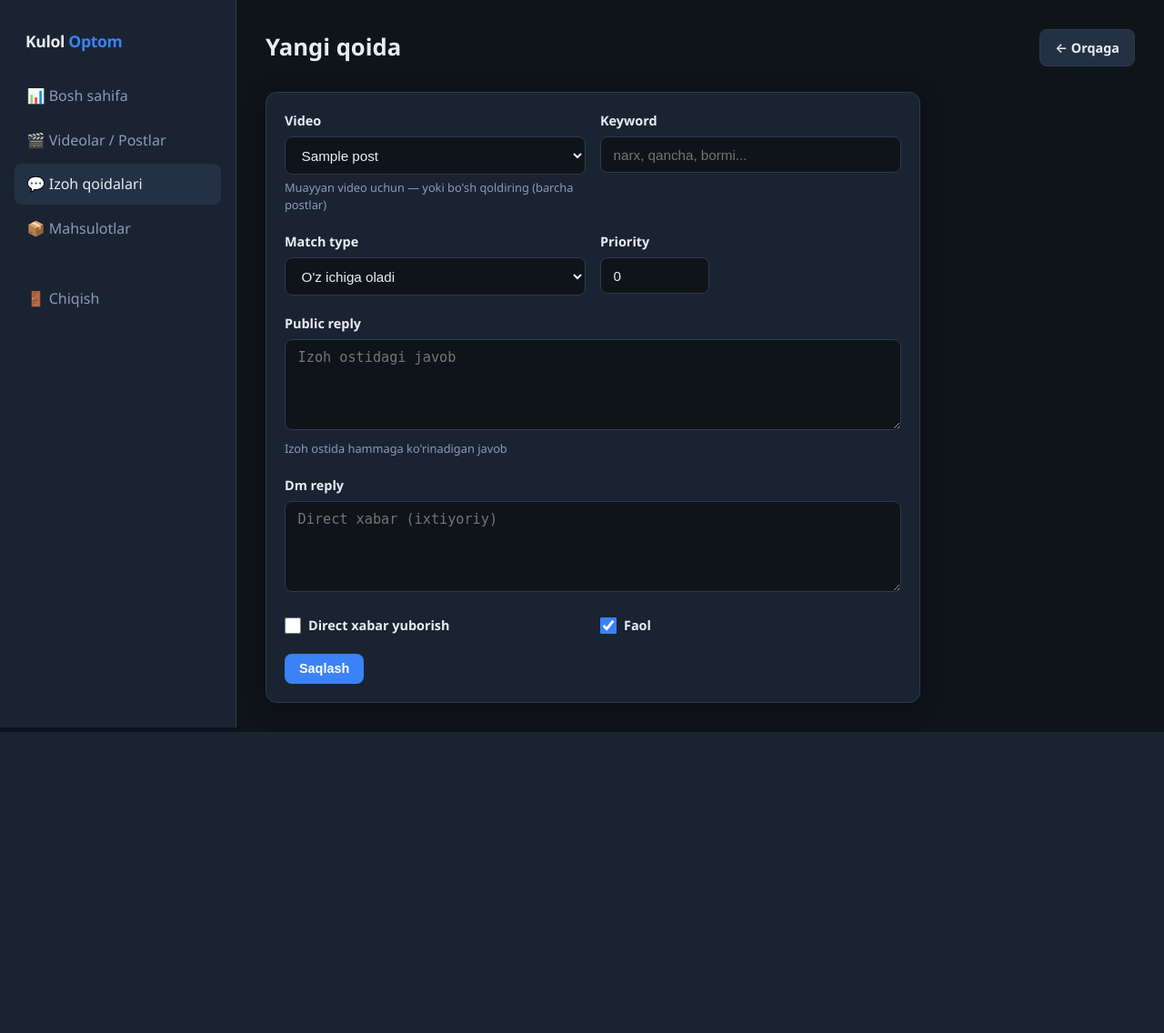
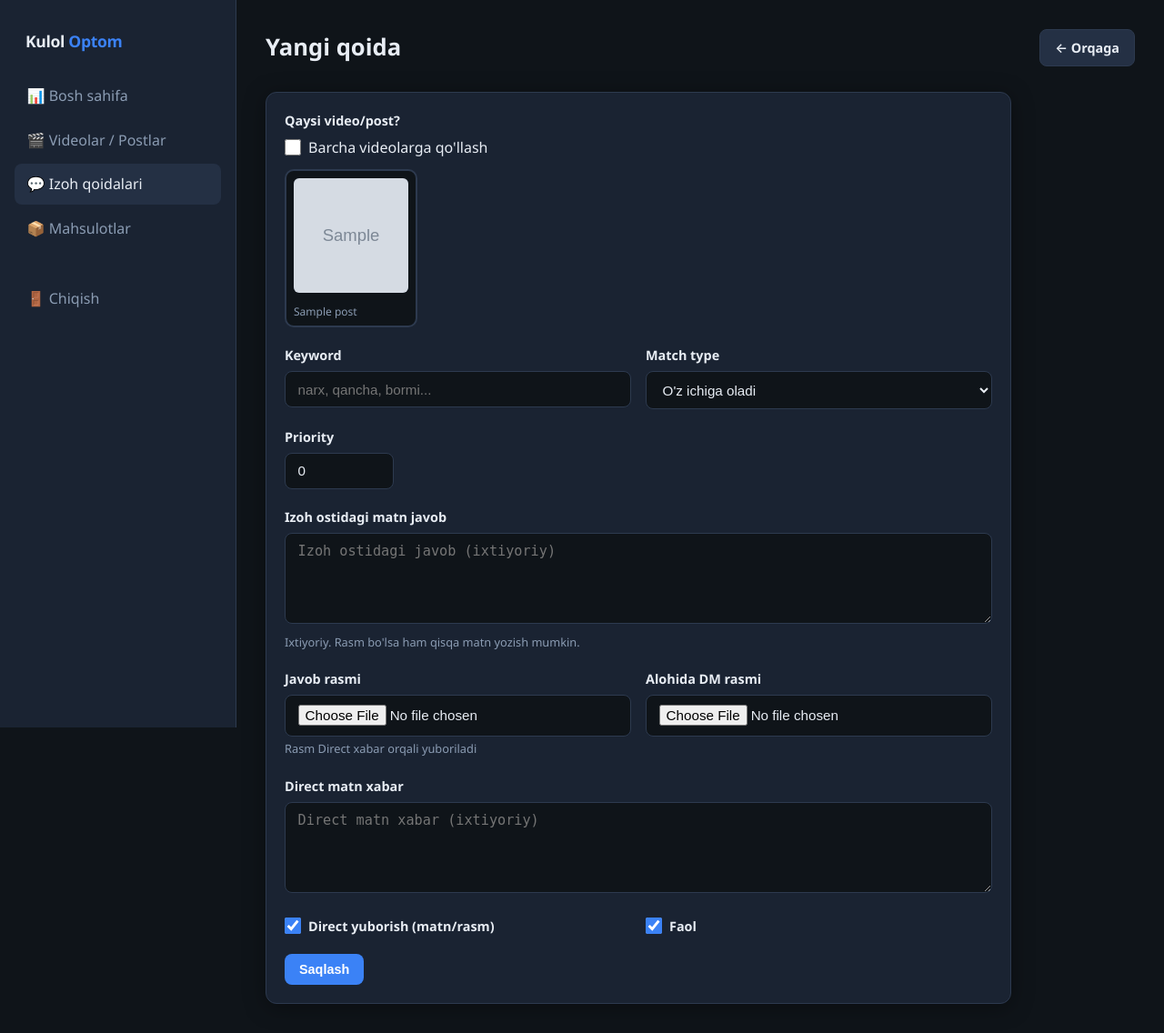
Before and after one commit to fayzullo1231/instagram-operator, a Django app: page /panel/rules/create/?video=1 in a window 1280 px wide. Shown: the whole page at 91% size. Before the commit the page ends 805 px from the top, so only its background shows below. Run offline with Django 5.2, Linux system fonts and the light colour scheme; a user stored in the database is signed in; tables that the repository leaves empty hold one stand-in row (values such as "Sample post"); grey boxes marked "Sample" are stand-in pictures.

Commit message:
Izoh qoidalari: rasm javob, video tanlash, DM rasm yuborish
Co-authored-by: Cursor <cursoragent@cursor.com>

```diff
--- a/config/settings.py
+++ b/config/settings.py
@@ -72,6 +72,9 @@ TIME_ZONE = "Asia/Tashkent"
 USE_I18N = True
 USE_TZ = True
 
+MEDIA_URL = "/media/"
+MEDIA_ROOT = BASE_DIR / "data" / "media"
+PUBLIC_BASE_URL = os.getenv("PUBLIC_BASE_URL", "http://127.0.0.1:8010").rstrip("/")
 STATIC_URL = "static/"
 STATICFILES_DIRS = [BASE_DIR / "shop" / "static"]
 STATIC_ROOT = BASE_DIR / "data" / "static"
--- a/config/urls.py
+++ b/config/urls.py
@@ -1,3 +1,5 @@
+from django.conf import settings
+from django.conf.urls.static import static
 from django.contrib import admin
 from django.urls import include, path
 
@@ -6,3 +8,6 @@ urlpatterns = [
     path("panel/", include("shop.panel_urls")),
     path("", include("shop.urls")),
 ]
+
+if settings.DEBUG or settings.MEDIA_ROOT:
+    urlpatterns += static(settings.MEDIA_URL, document_root=settings.MEDIA_ROOT)
--- a/shop/admin.py
+++ b/shop/admin.py
@@ -12,7 +12,7 @@ class VideoPostAdmin(admin.ModelAdmin):
 
 @admin.register(CommentKeywordRule)
 class CommentKeywordRuleAdmin(admin.ModelAdmin):
-    list_display = ("keyword", "video", "match_type", "is_active", "priority", "send_dm")
+    list_display = ("keyword", "video", "match_type", "is_active", "priority", "send_dm", "has_image_reply")
     list_filter = ("is_active", "match_type", "send_dm")
     search_fields = ("keyword", "public_reply")
 
--- a/shop/forms.py
+++ b/shop/forms.py
@@ -18,6 +18,13 @@ class VideoPostForm(forms.ModelForm):
 
 
 class CommentKeywordRuleForm(forms.ModelForm):
+    apply_to_all_videos = forms.BooleanField(
+        required=False,
+        initial=False,
+        label="Barcha videolarga qo'llash",
+        widget=forms.CheckboxInput(attrs={"class": "form-checkbox", "id": "apply-all-videos"}),
+    )
+
     class Meta:
         model = CommentKeywordRule
         fields = (
@@ -25,21 +32,25 @@ class CommentKeywordRuleForm(forms.ModelForm):
             "keyword",
             "match_type",
             "public_reply",
+            "reply_image",
             "dm_reply",
+            "dm_image",
             "send_dm",
             "is_active",
             "priority",
         )
         widgets = {
-            "video": forms.Select(attrs={"class": "form-select"}),
+            "video": forms.RadioSelect(attrs={"class": "video-radio-list"}),
             "keyword": forms.TextInput(attrs={"class": "form-input", "placeholder": "narx, qancha, bormi..."}),
             "match_type": forms.Select(attrs={"class": "form-select"}),
             "public_reply": forms.Textarea(
-                attrs={"class": "form-textarea", "rows": 4, "placeholder": "Izoh ostidagi javob"}
+                attrs={"class": "form-textarea", "rows": 3, "placeholder": "Izoh ostidagi javob (ixtiyoriy)"}
             ),
+            "reply_image": forms.ClearableFileInput(attrs={"class": "form-input", "accept": "image/*"}),
             "dm_reply": forms.Textarea(
-                attrs={"class": "form-textarea", "rows": 4, "placeholder": "Direct xabar (ixtiyoriy)"}
+                attrs={"class": "form-textarea", "rows": 3, "placeholder": "Direct matn xabar (ixtiyoriy)"}
             ),
+            "dm_image": forms.ClearableFileInput(attrs={"class": "form-input", "accept": "image/*"}),
             "send_dm": forms.CheckboxInput(attrs={"class": "form-checkbox"}),
             "is_active": forms.CheckboxInput(attrs={"class": "form-checkbox"}),
             "priority": forms.NumberInput(attrs={"class": "form-input", "style": "max-width:120px"}),
@@ -49,4 +60,30 @@ class CommentKeywordRuleForm(forms.ModelForm):
         super().__init__(*args, **kwargs)
         self.fields["video"].queryset = VideoPost.objects.filter(is_active=True).order_by("-updated_at")
         self.fields["video"].required = False
-        self.fields["video"].empty_label = "— Barcha postlar —"
+        self.fields["video"].empty_label = None
+        if self.instance and self.instance.pk and not self.instance.video_id:
+            self.fields["apply_to_all_videos"].initial = True
+
+    def clean(self):
+        cleaned = super().clean()
+        apply_all = cleaned.get("apply_to_all_videos")
+        video = cleaned.get("video")
+        public_reply = (cleaned.get("public_reply") or "").strip()
+        reply_image = cleaned.get("reply_image")
+        dm_reply = (cleaned.get("dm_reply") or "").strip()
+        dm_image = cleaned.get("dm_image")
+
+        if apply_all:
+            cleaned["video"] = None
+        elif not video:
+            raise forms.ValidationError("Videoni tanlang yoki 'Barcha videolarga qo'llash' ni belgilang.")
+
+        has_existing_image = self.instance.pk and (
+            self.instance.reply_image or self.instance.dm_image
+        )
+        has_image = bool(reply_image or dm_image or has_existing_image)
+        if not public_reply and not has_image and not dm_reply:
+            raise forms.ValidationError(
+                "Kamida bitta javob kerak: izoh matni, rasm yoki Direct matn."
+            )
+        return cleaned
--- a/shop/models.py
+++ b/shop/models.py
@@ -86,13 +86,32 @@ class CommentKeywordRule(models.Model):
         related_name="keyword_rules",
         null=True,
         blank=True,
-        help_text="Bo'sh qoldirilsa — barcha postlarga qo'llanadi",
+        help_text="Qaysi video/post uchun — tanlanmasa barcha postlarga qo'llanadi",
     )
     keyword = models.CharField(max_length=200, db_index=True)
     match_type = models.CharField(max_length=20, choices=MATCH_CHOICES, default=MATCH_CONTAINS)
-    public_reply = models.TextField(help_text="Izoh ostida ko'rinadigan javob")
-    dm_reply = models.TextField(blank=True, default="", help_text="Direct xabar (ixtiyoriy)")
-    send_dm = models.BooleanField(default=False)
+    public_reply = models.TextField(
+        blank=True,
+        default="",
+        help_text="Izoh ostidagi matn javob (ixtiyoriy, rasm bo'lsa ham yozish mumkin)",
+    )
+    reply_image = models.ImageField(
+        upload_to="rule_images/",
+        blank=True,
+        null=True,
+        help_text="Javob rasmi — Direct xabar orqali yuboriladi",
+    )
+    dm_reply = models.TextField(blank=True, default="", help_text="Direct matn xabar (ixtiyoriy)")
+    dm_image = models.ImageField(
+        upload_to="rule_images/dm/",
+        blank=True,
+        null=True,
+        help_text="Alohida DM rasmi (bo'sh bo'lsa reply_image ishlatiladi)",
+    )
+    send_dm = models.BooleanField(
+        default=True,
+        help_text="Rasm yoki DM matn yuborish (izohdan keyin Direct)",
+    )
     is_active = models.BooleanField(default=True)
     priority = models.IntegerField(default=0, help_text="Katta raqam — birinchi tekshiriladi")
     created_at = models.DateTimeField(auto_now_add=True)
@@ -107,3 +126,7 @@ class CommentKeywordRule(models.Model):
     def __str__(self) -> str:
         scope = self.video.title if self.video_id and self.video else "Barcha postlar"
         return f"{self.keyword} → {scope}"
+
+    @property
+    def has_image_reply(self) -> bool:
+        return bool(self.reply_image or self.dm_image)
--- a/shop/static/panel/style.css
+++ b/shop/static/panel/style.css
@@ -209,6 +209,51 @@ tr:hover td { background: rgba(59, 130, 246, 0.05); }
   color: var(--muted);
 }
 
+.video-grid {
+  display: grid;
+  grid-template-columns: repeat(auto-fill, minmax(140px, 1fr));
+  gap: 0.75rem;
+}
+
+.video-card {
+  display: block;
+  border: 2px solid var(--border);
+  border-radius: 10px;
+  padding: 0.5rem;
+  cursor: pointer;
+  transition: border-color 0.15s;
+  background: var(--bg);
+}
+
+.video-card:has(input:checked) {
+  border-color: var(--accent);
+  box-shadow: 0 0 0 2px rgba(59, 130, 246, 0.25);
+}
+
+.video-card input { display: none; }
+
+.video-thumb {
+  width: 100%;
+  aspect-ratio: 1;
+  object-fit: cover;
+  border-radius: 6px;
+  background: var(--surface2);
+}
+
+.video-thumb-empty {
+  display: flex;
+  align-items: center;
+  justify-content: center;
+  font-size: 2rem;
+}
+
+.video-card-title {
+  font-size: 0.75rem;
+  margin-top: 0.4rem;
+  color: var(--muted);
+  line-height: 1.3;
+}
+
 @media (max-width: 768px) {
   .layout { grid-template-columns: 1fr; }
   .sidebar { height: auto; position: relative; }
--- a/shop/templates/panel/rules/form.html
+++ b/shop/templates/panel/rules/form.html
@@ -6,44 +6,87 @@
   <a href="{% url 'panel_rule_list' %}" class="btn btn-secondary">← Orqaga</a>
 </div>
 
-<div class="card" style="max-width:720px">
-  <form method="post">
+<div class="card" style="max-width:820px">
+  <form method="post" enctype="multipart/form-data">
     {% csrf_token %}
+    {% if form.non_field_errors %}
+    <div class="alert alert-error">{{ form.non_field_errors }}</div>
+    {% endif %}
+
+    <div class="form-group">
+      <label class="form-label">Qaysi video/post?</label>
+      <label style="display:flex;align-items:center;gap:0.5rem;margin-bottom:0.75rem">
+        {{ form.apply_to_all_videos }}
+        <span>Barcha videolarga qo'llash</span>
+      </label>
+      <div class="video-grid" id="video-select-grid">
+        {% for video in videos %}
+        <label class="video-card">
+          <input type="radio" name="video" value="{{ video.id }}"
+            {% if form.instance.video_id == video.id %}checked{% endif %}>
+          {% if video.thumbnail_url %}
+          <img src="{{ video.thumbnail_url }}" alt="" class="video-thumb">
+          {% else %}
+          <div class="video-thumb video-thumb-empty">🎬</div>
+          {% endif %}
+          <div class="video-card-title">{{ video.title|truncatechars:45 }}</div>
+        </label>
+        {% empty %}
+        <p class="form-hint">Avval <a href="{% url 'panel_video_list' %}">videolarni yuklang</a></p>
+        {% endfor %}
+      </div>
+    </div>
+
     <div class="form-row">
-      <div class="form-group">
-        <label class="form-label">{{ form.video.label }}</label>
-        {{ form.video }}
-        <p class="form-hint">Muayyan video uchun — yoki bo'sh qoldiring (barcha postlar)</p>
-      </div>
       <div class="form-group">
         <label class="form-label">{{ form.keyword.label }}</label>
         {{ form.keyword }}
       </div>
-    </div>
-    <div class="form-row">
       <div class="form-group">
         <label class="form-label">{{ form.match_type.label }}</label>
         {{ form.match_type }}
       </div>
+    </div>
+
+    <div class="form-group">
+      <label class="form-label">{{ form.priority.label }}</label>
+      {{ form.priority }}
+    </div>
+
+    <div class="form-group">
+      <label class="form-label">Izoh ostidagi matn javob</label>
+      {{ form.public_reply }}
+      <p class="form-hint">Ixtiyoriy. Rasm bo'lsa ham qisqa matn yozish mumkin.</p>
+    </div>
+
+    <div class="form-row">
       <div class="form-group">
-        <label class="form-label">{{ form.priority.label }}</label>
-        {{ form.priority }}
+        <label class="form-label">Javob rasmi</label>
+        {{ form.reply_image }}
+        {% if rule and rule.reply_image %}
+        <p class="form-hint"><img src="{{ rule.reply_image.url }}" alt="" style="max-width:120px;border-radius:8px;margin-top:0.5rem"></p>
+        {% endif %}
+        <p class="form-hint">Rasm Direct xabar orqali yuboriladi</p>
+      </div>
+      <div class="form-group">
+        <label class="form-label">Alohida DM rasmi</label>
+        {{ form.dm_image }}
+        {% if rule and rule.dm_image %}
+        <p class="form-hint"><img src="{{ rule.dm_image.url }}" alt="" style="max-width:120px;border-radius:8px;margin-top:0.5rem"></p>
+        {% endif %}
       </div>
     </div>
+
     <div class="form-group">
-      <label class="form-label">{{ form.public_reply.label }}</label>
-      {{ form.public_reply }}
-      <p class="form-hint">Izoh ostida hammaga ko'rinadigan javob</p>
-    </div>
-    <div class="form-group">
-      <label class="form-label">{{ form.dm_reply.label }}</label>
+      <label class="form-label">Direct matn xabar</label>
       {{ form.dm_reply }}
     </div>
+
     <div class="form-row">
       <div class="form-group">
         <label style="display:flex;align-items:center;gap:0.5rem">
           {{ form.send_dm }}
-          <span class="form-label" style="margin:0">Direct xabar yuborish</span>
+          <span class="form-label" style="margin:0">Direct yuborish (matn/rasm)</span>
         </label>
       </div>
       <div class="form-group">
@@ -53,7 +96,20 @@
         </label>
       </div>
     </div>
+
     <button type="submit" class="btn btn-primary">Saqlash</button>
   </form>
 </div>
+
+<script>
+document.getElementById('apply-all-videos')?.addEventListener('change', function() {
+  const grid = document.getElementById('video-select-grid');
+  if (!grid) return;
+  grid.style.opacity = this.checked ? '0.4' : '1';
+  grid.style.pointerEvents = this.checked ? 'none' : 'auto';
+  if (this.checked) {
+    grid.querySelectorAll('input[type=radio]').forEach(r => r.checked = false);
+  }
+});
+</script>
 {% endblock %}
```
Also changed, not shown: shop/panel_views.py (+18 -5 lines), shop/services/comment_rules.py (+34 -4 lines), shop/services/instagram_client.py (+30 -5 lines), shop/services/instagram_poller.py (+65 -13 lines), shop/services/zernio_client.py (+35 -2 lines), shop/templates/panel/rules/list.html (+20 -16 lines), shop/migrations/0004_commentkeywordrule_dm_image_and_more.py (added), 2 other files.
